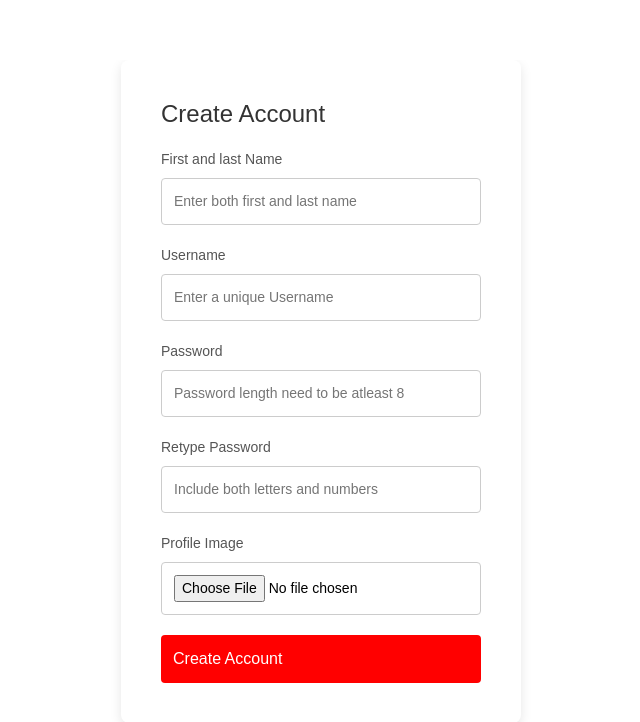
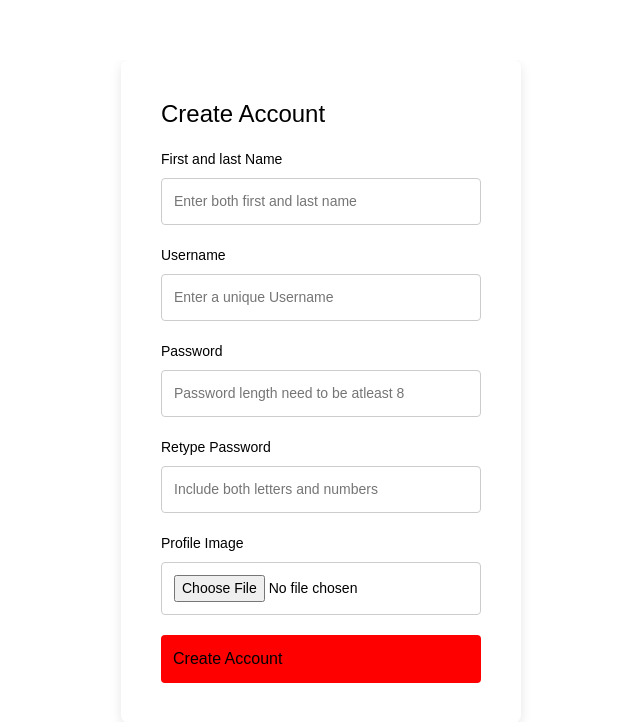
Before and after one commit to MenachemP2000/Advanced-System-Programing-Project, a React (Create React App) app in the folder foo-tube/: page /createaccount in a window 1280 px wide. Shown: the top 722 px of the page, without its empty margins (319-959 px from the left). Built offline with nearby package versions, Linux system fonts and the light colour scheme.

Commit message:
little css upgrade

```diff
--- a/foo-tube/src/App/PlayVideoScreen/Comments/Comment.js
+++ b/foo-tube/src/App/PlayVideoScreen/Comments/Comment.js
@@ -157,9 +157,7 @@ const Comment = ({
 
   const handleCommentReplyChange = (newReply) => {
     setCurrentCommentReplies(prevReplies => {
-      // Find the index of the reply to be updated
       const replyIndex = prevReplies.findIndex(reply => reply.id === newReply.id);
-
       let updatedReplies;
       if (replyIndex !== -1) {
         updatedReplies = prevReplies.map((reply, index) => index === replyIndex ? newReply : reply);
--- a/foo-tube/src/App/SignIn/CreateAccount.css
+++ b/foo-tube/src/App/SignIn/CreateAccount.css
@@ -9,9 +9,10 @@
 }
 
 .create-account-box {
-    background-color: white;
+    background-color: inherit;
     padding: 40px;
     border-radius: 8px;
+    border: #555;
     box-shadow: 0 4px 12px rgba(0, 0, 0, 0.1);
     width: 400px;
     text-align: center;
@@ -19,7 +20,7 @@
 
 .create-account-box h2 {
     margin-bottom: 20px;
-    color: #333;
+    color: inherit;
     font-size: 24px;
     font-weight: 500;
 }
@@ -33,7 +34,7 @@
     display: block;
     margin-bottom: 8px;
     font-size: 14px;
-    color: #555;
+    color: inherit;
 }
 
 .input-group input {
@@ -44,6 +45,7 @@
     box-sizing: border-box;
     font-size: 14px;
     transition: border-color 0.3s;
+    background-color: transparent;
 }
 
 .input-group input:focus {
@@ -57,7 +59,7 @@ button.create-account {
     border: none;
     border-radius: 4px;
     background-color: #ff0000;
-    color: white;
+    color: inherit;
     font-size: 16px;
     font-weight: 500;
     cursor: pointer;
--- a/foo-tube/src/App/SignIn/SignIn.css
+++ b/foo-tube/src/App/SignIn/SignIn.css
@@ -1,6 +1,6 @@
 body {
     font-family: Arial, sans-serif;
-    background-color: #f0f2f5;
+    background-color: inherit;
     display: flex;
     justify-content: center;
     align-items: center;
@@ -17,7 +17,7 @@ body {
 }
 
 .signin-box {
-    background-color: white;
+    background-color: inherit;
     padding: 40px;
     border-radius: 8px;
     box-shadow: 0 0 10px rgba(0, 0, 0, 0.1);
@@ -53,7 +53,7 @@ button.SignIn {
     border: none;
     border-radius: 4px;
     background-color: #007bff;
-    color: white;
+    color: inherit;
     font-size: 16px;
     cursor: pointer;
 }
```
